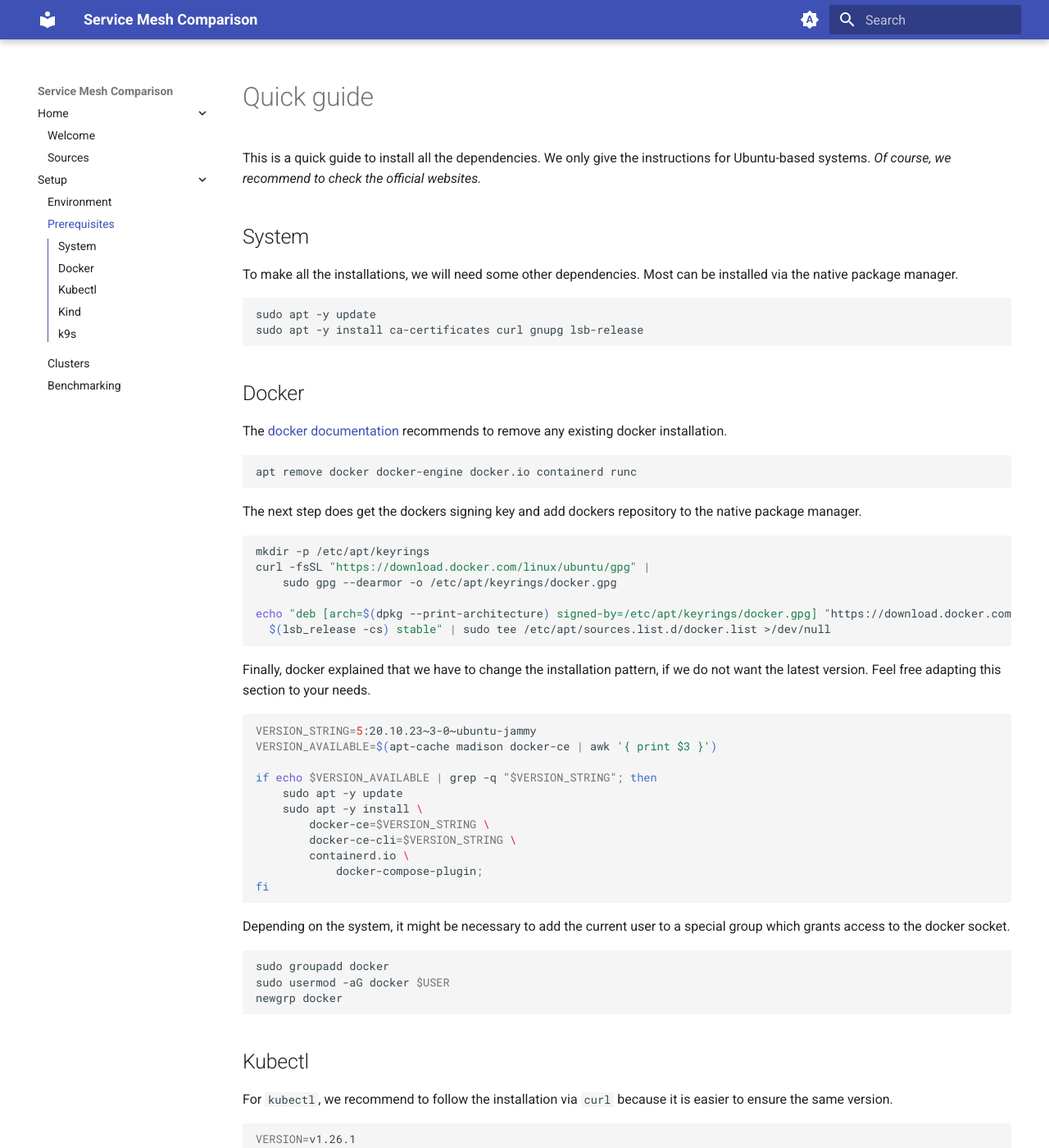
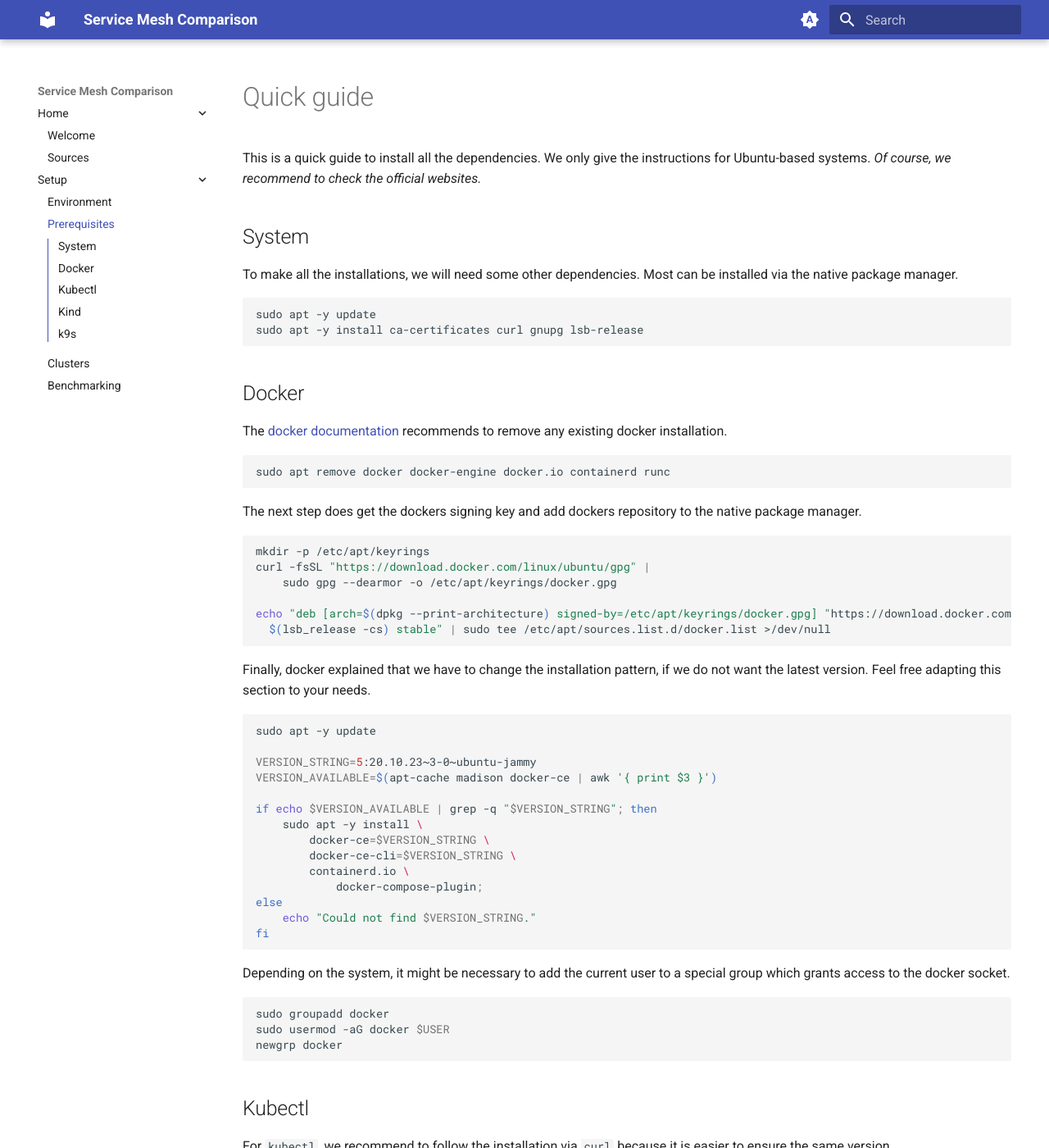
Before and after one commit to jctemp/istio-service-mesh, an MkDocs documentation site: the page built from docs/04-prerequisites.md, in a window 1280 px wide and 1400 px high. Shown: the whole window at 82% size. Built offline with MkDocs 1.6.1 and Material for MkDocs 9.7.7, drawn with Linux system fonts in a browser that asks for light colours.

Commit message:
fix: missing instructs

````diff
--- a/docs/04-prerequisites.md
+++ b/docs/04-prerequisites.md
@@ -19,7 +19,7 @@
 The [docker documentation](https://docs.docker.com/engine/install/ubuntu/) recommends to remove any existing docker installation.
 
 ```bash
-apt remove docker docker-engine docker.io containerd runc
+sudo apt remove docker docker-engine docker.io containerd runc
 ```
 
 The next step does get the dockers signing key and add dockers repository to the native package manager.
@@ -36,16 +36,19 @@
 Finally, docker explained that we have to change the installation pattern, if we do not want the latest version. Feel free adapting this section to your needs.
 
 ```bash
+sudo apt -y update
+
 VERSION_STRING=5:20.10.23~3-0~ubuntu-jammy
 VERSION_AVAILABLE=$(apt-cache madison docker-ce | awk '{ print $3 }')
 
 if echo $VERSION_AVAILABLE | grep -q "$VERSION_STRING"; then
-    sudo apt -y update
     sudo apt -y install \
         docker-ce=$VERSION_STRING \
         docker-ce-cli=$VERSION_STRING \
         containerd.io \
             docker-compose-plugin;
+else
+    echo "Could not find $VERSION_STRING."
 fi
 ```
 
````
